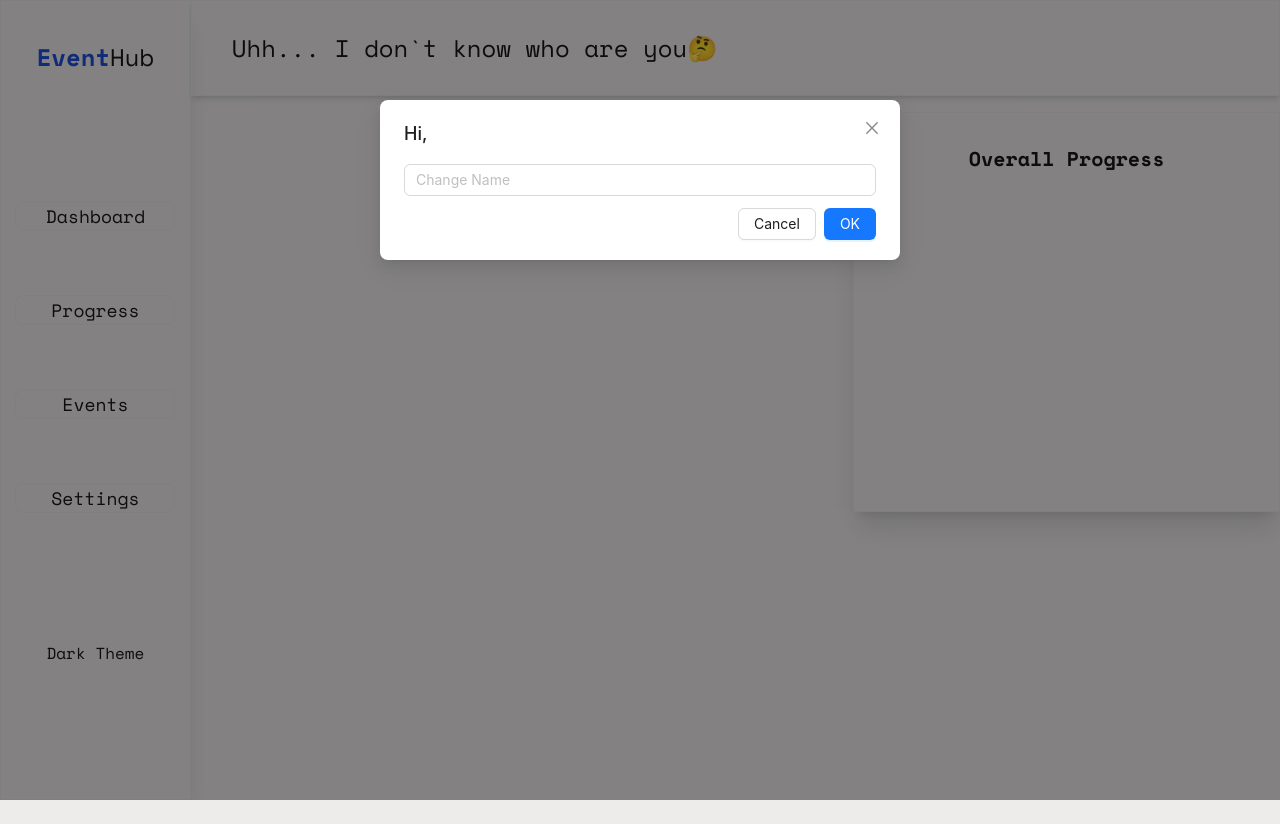
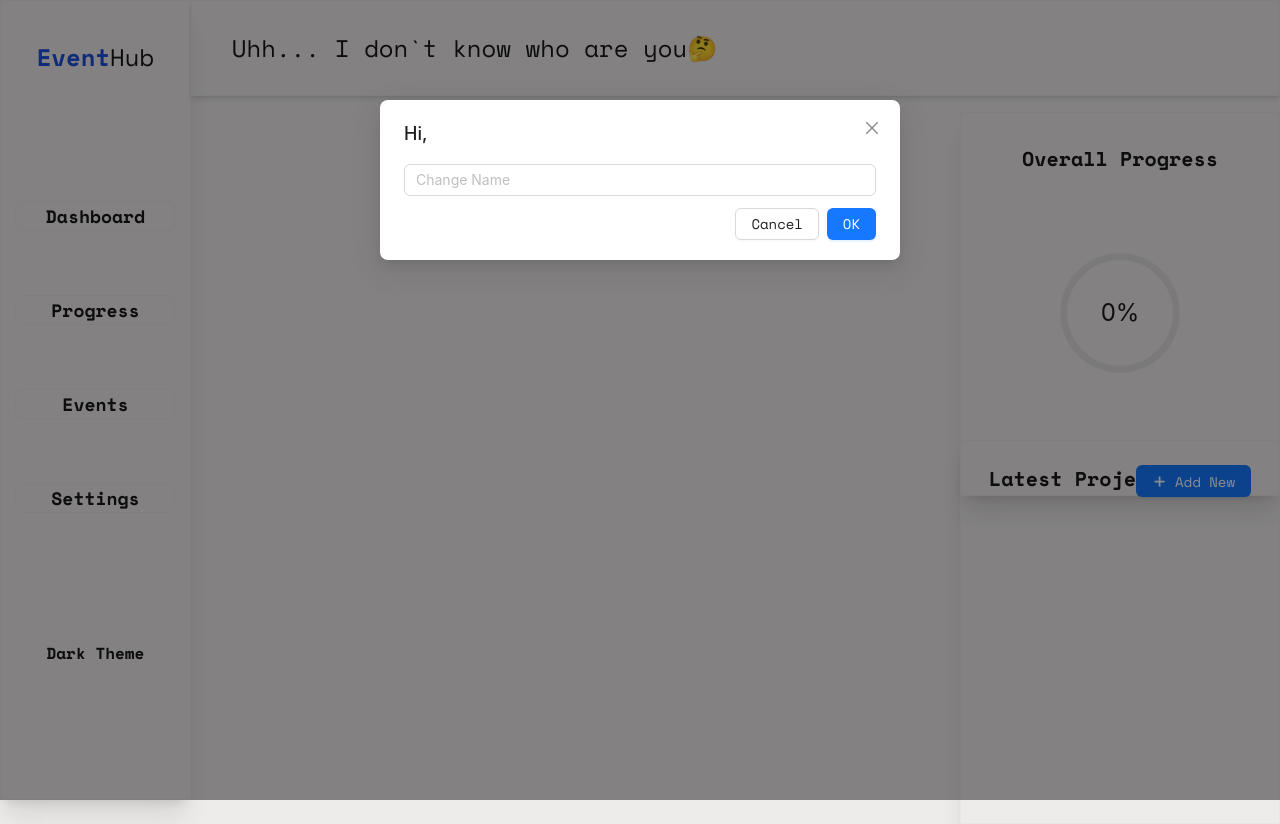
Before and after one commit to NazarKhl/EventManager, a Next.js app in the folder event-manager/: page / in a window 1280 px wide. Both pictures are taken after a click on the element "Settings". Before the commit the page ends 800 px from the top, so only its background shows below. Built offline with nearby package versions, Linux system fonts and the light colour scheme.

Commit message:
Change message sidebar

```diff
--- a/event-manager/app/Dashboard/OverallProgres.tsx
+++ b/event-manager/app/Dashboard/OverallProgres.tsx
@@ -1,7 +1,32 @@
+"use client";
+
+import { Progress, Button } from "antd";
+import React, { useState } from "react";
+
 export default function OverallProgres() {
+  const [progress, setProgress] = useState<number>(Number(localStorage.getItem("progress") || ""));
+  const maxProgress = 0;
+
+  const handleAddTask = (e:React.ChangeEvent<HTMLInputElement>) => {
+    const newProgress = Math.min(progress + 10, maxProgress);
+    setProgress(newProgress);
+    localStorage.setItem("progress", String(newProgress));
+  }
+
   return (
-    <div className="absolute right-0 top-28 w-1/3 border shadow-xl h-1/2">
-        <p className="font-bold flex justify-center mt-8 text-xl">Overall Progress</p>
-    </div>
-  )
+    <>
+      <div className="absolute right-0 top-28 w-1/4 border shadow-xl h-96">
+        <p className="font-bold flex justify-center mt-8 text-xl">
+          Overall Progress
+        </p>
+        <div className="flex  justify-center mt-20">
+          <Progress type="circle" percent={progress} size="large" />
+        </div>
+      </div>
+      <div className="absolute right-0 top-2/4 mt-10 w-1/4 border shadow-xl h-96 overflow-auto md:overflow-scrol">
+        <p className="absolute text-xl font-bold mt-6 ml-7">Latest Projects</p>
+        <Button className="absolute right-0 mt-6 mr-7" type="primary" onClick={handleAddTask}><span className="text-2xl">+</span>Add New</Button>
+      </div>
+    </>
+  );
 }
--- a/event-manager/app/Dashboard/Sidebar.tsx
+++ b/event-manager/app/Dashboard/Sidebar.tsx
@@ -2,6 +2,7 @@
 
 import React, { useEffect, useState } from "react";
 import { Modal, Input, Button, message, Space } from "antd";
+import { setTimeout } from "timers";
 
 export default function Sidebar() {
   const [changeTheme, setChangeTheme] = useState<string>("light");
@@ -13,23 +14,28 @@ export default function Sidebar() {
 
   const success = () => {
     messageApi.open({
-      type: "success",
-      content: "This is a success message",
+      type: "warning",
+      content: "Data was saved",
     });
   };
+;
 
   const showModal = () => {
     setIsModalOpen(true);
   };
 
   const handleOk = () => {
-    setIsModalOpen(false);
-    window.location.reload();
+    success();
+    setTimeout(() => {
+      setIsModalOpen(false);
+      window.location.reload();
+    }, 500);
   };
 
   const handleCancel = () => {
     setIsModalOpen(false);
   };
+
   useEffect(() => {
     if (changeTheme === "dark") {
       document.body.classList.add("dark");
@@ -52,10 +58,10 @@ export default function Sidebar() {
     <>
       {contextHolder}
       <div className="border w-56 shadow-xl">
-        <p className="text-2xl flex justify-center mt-10">
+        <p className="text-2xl flex justify-center mt-10 ">
           <span className="font-extrabold text-blue-700">Event</span> Hub
         </p>
-        <div className="flex items-center justify-center flex-col space-y-16">
+        <div className="flex items-center justify-center flex-col space-y-16 font-bold">
           <p className="border rounded-lg w-40 text-center mt-32 text-lg hover:border-blue-500 ease-linear duration-200 cursor-pointer">
             Dashboard
           </p>
@@ -71,7 +77,11 @@ export default function Sidebar() {
           >
             Settings
           </p>
-          <Modal open={isModalOpen} onOk={handleOk} onClick={success} onCancel={handleCancel}>
+          <Modal
+            open={isModalOpen}
+            onOk={handleOk}
+            onCancel={handleCancel}
+          >
             <p className="text-lg mb-4">
               <span className="font-medium">Hi, </span>
               {userName}
@@ -80,7 +90,7 @@ export default function Sidebar() {
           </Modal>
         </div>
         <div
-          className="flex justify-center items-center mt-32 hover:cursor-pointer hover:text-lg ease-linear duration-200 "
+          className="flex justify-center items-center mt-32 hover:cursor-pointer hover:text-lg ease-linear duration-200 font-bold"
           onClick={handleChnageTheme}
         >
           {changeTheme === "light" ? "Dark Theme" : "Light Theme"}
--- a/event-manager/app/globals.css
+++ b/event-manager/app/globals.css
@@ -13,6 +13,6 @@ body {
   font-family: "Space Mono", serif;
 }
 
-/* body.dark {
-  background-color: rgb(0, 0, 0);
-} */
+.ant-btn {
+  font-family: "Space Mono", serif !important;
+}
```
